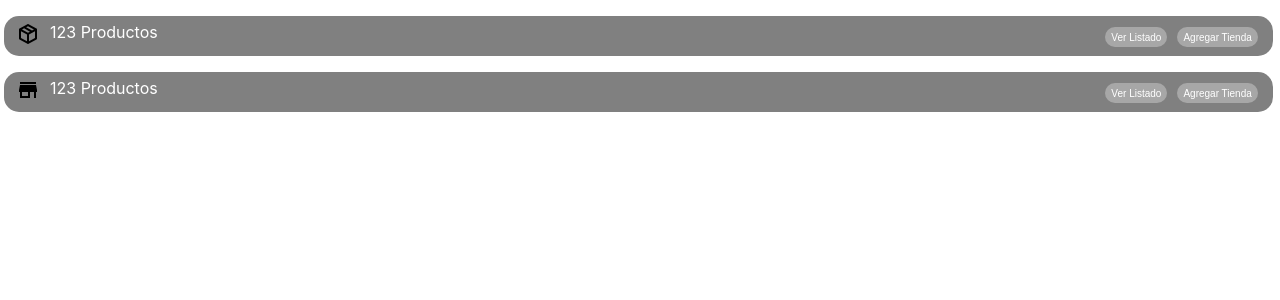
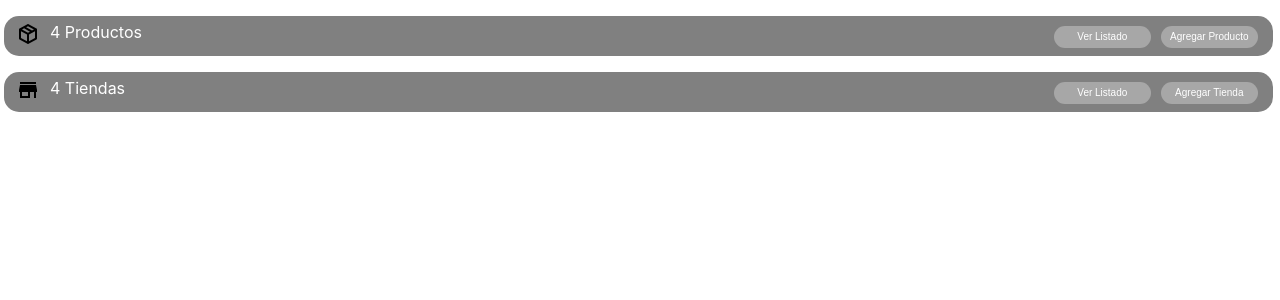
Before and after one commit to aquiab/react-sprint-4, a React (Create React App) app: page / in a window 1280 px wide. Shown: the top 300 px of the page. Built offline with nearby package versions, Linux system fonts and the light colour scheme; data requests are answered from the project's data file.

Commit message:
filtro update

```diff
--- a/db/db.json
+++ b/db/db.json
@@ -1,7 +1,7 @@
 {
   "products": [
     {
-      "nombre": "eeeeeee",
+      "nombre": "Gaseosa",
       "precio": 0,
       "stock": 0,
       "desc": "eeeeeeeeeeeeee",
@@ -9,6 +9,36 @@
       "imgs": [],
       "imagenes": "e",
       "id": 1
+    },
+    {
+      "nombre": "Jabon",
+      "precio": 0,
+      "stock": 0,
+      "desc": "eeeeeeeeeeeeee",
+      "tienda": "",
+      "imgs": [],
+      "imagenes": "e",
+      "id": 2
+    },
+    {
+      "nombre": "Agua con gas",
+      "precio": 0,
+      "stock": 0,
+      "desc": "eeeeeeeeeeeeee",
+      "tienda": "",
+      "imgs": [],
+      "imagenes": "e",
+      "id": 3
+    },
+    {
+      "nombre": "jabon de baño",
+      "precio": 0,
+      "stock": 0,
+      "desc": "eeeeeeeeeeeeee",
+      "tienda": "",
+      "imgs": [],
+      "imagenes": "e",
+      "id": 4
     }
   ]
 }
--- a/src/App.js
+++ b/src/App.js
@@ -1,9 +1,12 @@
 import AppRouter from "./routes/AppRouter";
+import ProductsProvider from "./context/ProductsContext";
 
 function App() {
   return (
     <>
-      <AppRouter />
+      <ProductsProvider>
+        <AppRouter />
+      </ProductsProvider>
     </>
   );
 }
--- a/src/components/barra-main/BarraMain.css
+++ b/src/components/barra-main/BarraMain.css
@@ -1,6 +1,5 @@
 *{
     list-style: none;
-
 }
 
 .imagen{
@@ -38,7 +37,8 @@
     border-radius: 50px;
     background-color: rgb(167, 167, 167);
     border-style: none;
-    height: 20px;
+    height: 22px;
+    width: 97px;
     cursor: pointer;
 }
 
--- a/src/components/barra-main/BarraMain.jsx
+++ b/src/components/barra-main/BarraMain.jsx
@@ -1,21 +1,30 @@
 import React from 'react'
 import { Link } from 'react-router-dom'
 import './BarraMain.css'
+import { useEffect} from "react";
+import useGetProducts from "../../hooks/useGetProducts";
 
 
-const BarraMain = ({svgImg}) => {
+const BarraMain = (props) => {
 
+  const {products, getProducts} =useGetProducts();
+
+  useEffect(()=>{
+
+    getProducts();
+
+  },[])
 
   return (
     <>
         <ul className='barra-main'>
             <div className='barra-porducts'>
-                <li><img className='imagen' src={svgImg} alt="img" /></li>
-                <li>123 Productos</li>
+                <li><img className='imagen' src={props.svgImg} alt="img" /></li>
+                <li> {products.length} {props.nombre[0]} </li>
             </div>
             <div className='barra-buttons'>
                 <li><Link to='products'><button className='barra-button'>Ver Listado </button></Link></li>
-                <li><Link to=''><button className='barra-button'>Agregar Tienda</button> </Link> </li>
+                <li><Link to=''><button className='barra-button'>Agregar {props.nombre[1]}  </button> </Link> </li>
             </div>
         </ul>
     </>
--- a/src/components/productsCard/ProductsCard.css
+++ b/src/components/productsCard/ProductsCard.css
@@ -7,7 +7,11 @@
     justify-content: space-between;
     border-radius:15px;
     background-color: grey;
-    height: 70px;
+    height: 60px;
+    width : calc(100vw - 296px);
+    position: relative;
+    right: -207px;
+    margin-bottom: 10px;
 }
 .product{
     display: flex;
@@ -23,7 +27,9 @@
 }
 
 .flecha{
+    height: 20px;
     margin-top: 34px;
+    margin-right: 10px;
 }
 
 .product-info{
@@ -32,3 +38,10 @@
 .idProduct{
     margin-top: -22px;
 }
+
+@media (min-width:1024px) {
+    .barra-products{
+        width: 95vw;
+        right: 30px;
+    }
+}
--- a/src/components/productsCard/ProductsCard.jsx
+++ b/src/components/productsCard/ProductsCard.jsx
@@ -3,8 +3,6 @@ import './ProductsCard.css'
 import svgChevron from '../../assets/chevron-right.svg'
 
 const ProductsCard = (props) => {
-
-        console.log(props)
 
 
       return (
--- /dev/null
+++ b/src/context/ProductsContext.js
@@ -0,0 +1,18 @@
+import React, {createContext, useState} from 'react'
+
+export const productsContext=createContext();
+
+const ProductsProvider = ({children}) => {
+
+    const {Provider} = productsContext;
+    const [products , setProducts] = useState([])
+
+
+  return (
+    <Provider value={{products, setProducts}}>
+        {children}
+    </Provider>
+    )
+}
+
+export default ProductsProvider
--- /dev/null
+++ b/src/hooks/useGetProducts.js
@@ -0,0 +1,21 @@
+import { useContext } from "react";
+import axios from 'axios';
+import { productsContext } from "../context/ProductsContext";
+
+const useGetProducts = () => {
+
+    const {products, setProducts} = useContext(productsContext)
+
+    const getProducts = ()=>{
+        axios.get('http://localhost:3001/products/')
+            .then(res=>setProducts(res.data))
+            .catch(err=>console.log(err))
+
+    }
+
+  return (
+    {products, getProducts}
+  )
+}
+
+export default useGetProducts
--- a/src/pages/Home/Home.js
+++ b/src/pages/Home/Home.js
@@ -2,16 +2,16 @@ import BarraMain from "../../components/barra-main/BarraMain"
 import "./Home.css"
 import svgProduct from '../../assets/package-variant-closed.svg'
 import svgStore from '../../assets/store.svg'
-import ProductsCard from "../../components/productsCard/ProductsCard"
 
 export default function Home() {
 
-
+    const tiendas = ['Tiendas', 'Tienda']
+    const productos = ['Productos', 'Producto']
 
     return(
         <>
-        <BarraMain svgImg={svgProduct}/>
-        <BarraMain svgImg={svgStore}/>
+        <BarraMain svgImg={svgProduct} nombre={productos}/>
+        <BarraMain svgImg={svgStore} nombre={tiendas}/>
         </>
     )
 }
--- a/src/pages/Products/ProductsList/ProductsList.js
+++ b/src/pages/Products/ProductsList/ProductsList.js
@@ -1,23 +1,60 @@
 import "./ProductsList.css"
 import ProductsCard from '../../../components/productsCard/ProductsCard'
-import axios from 'axios';
-import { useState , useEffect} from "react";
+import { useContext, useEffect , useState } from "react";
+import useGetProducts from "../../../hooks/useGetProducts";
+import { productsContext } from "../../../context/ProductsContext";
+import axios from 'axios'
 
 export default function ProductsList() {
 
-    const [productos , setProductos]= useState([])
+    const { setProducts }= useContext(productsContext)
+
+
+    const [busqueda , setBusqueda] = useState('');
+
+    const [filtrados, setFiltrados] = useState([]);
+
+    const {products, getProducts} = useGetProducts();
+
+    const handleChange = (e) =>{
+        setBusqueda(e.target.value);
+        filtrar(e.target.value)
+    }
+
+    const filtrar = (terminoBusqueda) => {
+        var filt= filtrados.filter((elemento=>{
+            if(elemento.nombre.toLowerCase().includes(terminoBusqueda.toLowerCase())){
+
+                return elemento;
+            }
+        }))
+        setProducts(filt)
+    }
 
     useEffect (()=>{
 
+        getProducts();
         axios.get('http://localhost:3001/products/')
-            .then(res=> setProductos(res.data))
+            .then(res=>setFiltrados(res.data))
             .catch(err=>console.log(err))
     },[])
 
     return(
         <>
+
+        <form>
+            <label htmlFor='busqueda'>Buscar</label>
+            <input
+                type='text'
+                id='busqueda'
+                name='busqueda'
+                value={busqueda}
+                onChange={handleChange}
+        />
+        </form>
+
             <ul>
-                {productos.map((producto)=>
+                {products.map((producto)=>
 
                     <li key={producto.id}>
                         <ProductsCard producto={producto}/>
```
